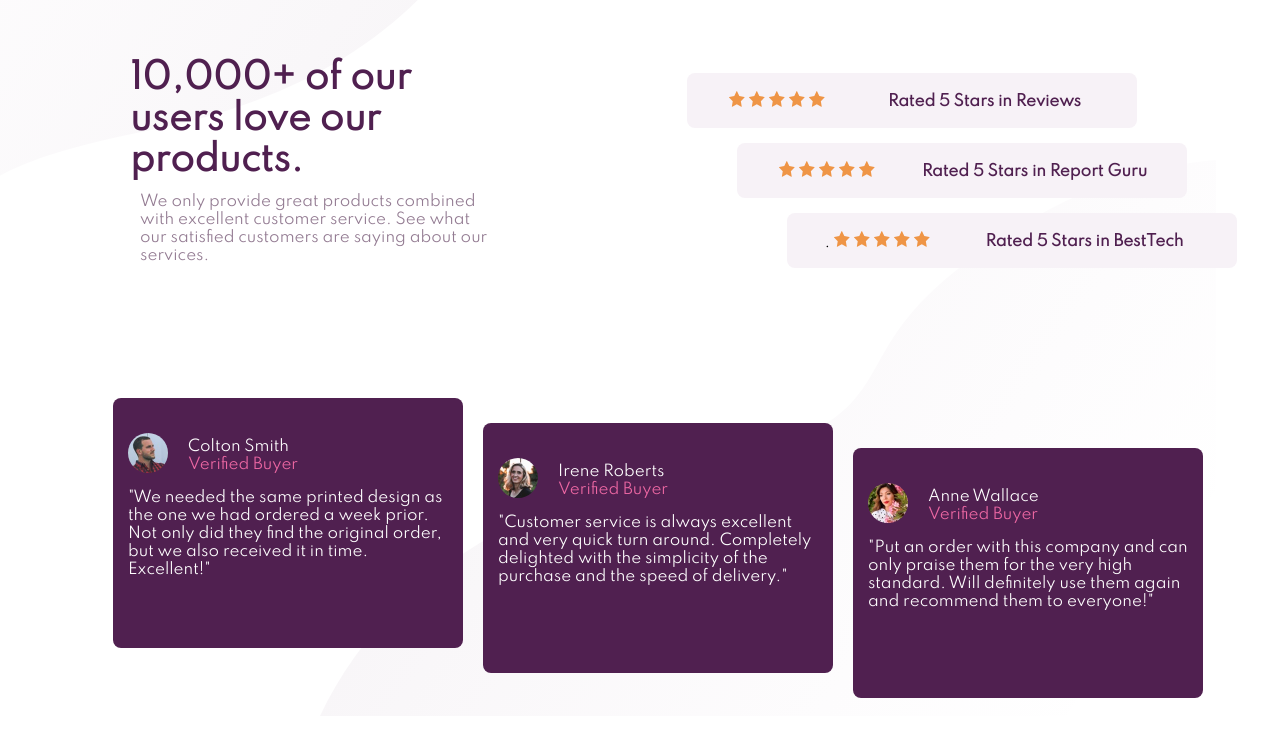
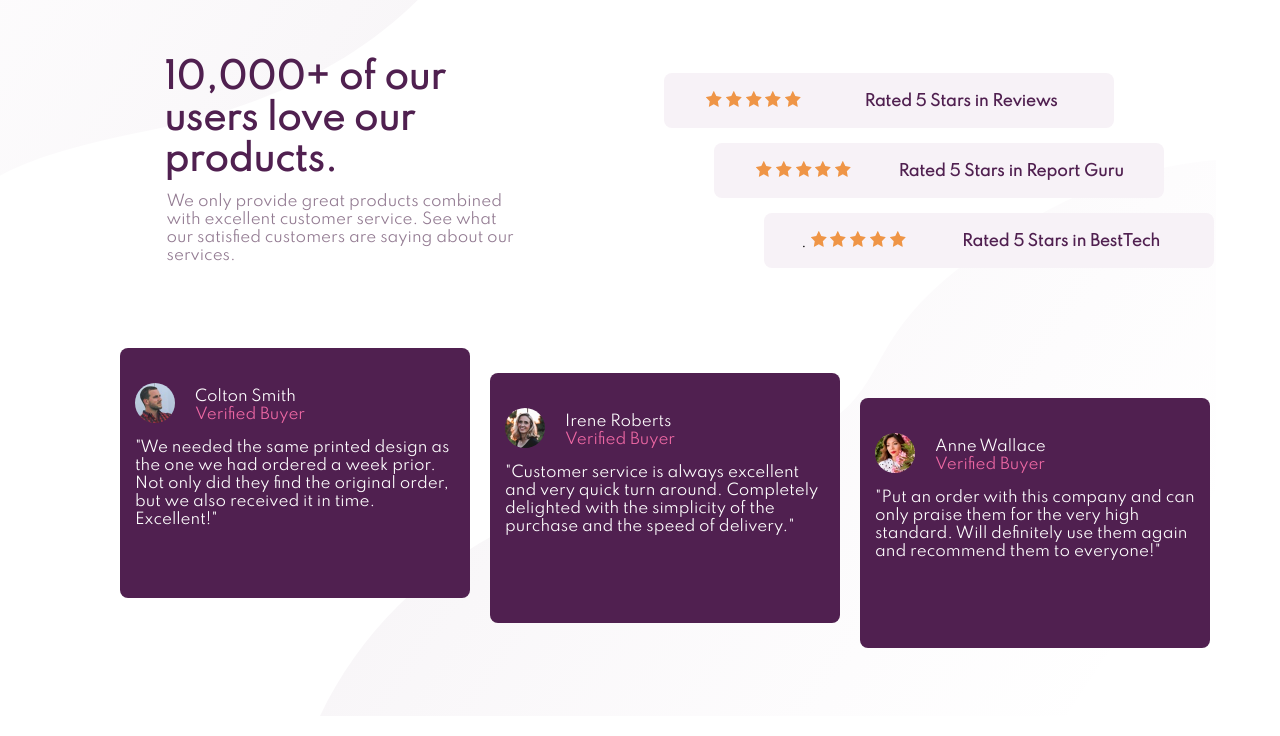
Before and after one commit to Ranzor234/social-proof-section-master--1-, a plain HTML site: page social-proof-section-master/index.html in a window 1280 px wide. Drawn offline with Linux system fonts and the light colour scheme.

Commit message:
fix the grid

```diff
--- a/social-proof-section-master/_comments.scss
+++ b/social-proof-section-master/_comments.scss
@@ -1,11 +1,13 @@
 .comments {
   display: grid;
-  padding: 60px 60px;
+  // padding: 60px 60px;
+  justify-items: center;
   @media screen and (min-width: 900px) {
     grid-template-columns: repeat(3, 350px);
-    grid-template-rows: 280px;
+    grid-template-rows: 400px;
     grid-gap: 20px;
-    padding: 50px 105px;
+    margin-left: 50px;
+    justify-content: center;
   }
   margin-top: 0;
 }
--- a/social-proof-section-master/_header.scss
+++ b/social-proof-section-master/_header.scss
@@ -18,6 +18,7 @@ header {
     font-size: 2.3rem;
     color: $darkmagenta;
     margin-top: 0px;
+    margin-left: 15px;
     text-align: center;
     @media screen and (min-width: 900px) {
       width: 370px;
@@ -42,7 +43,7 @@ header {
     margin-left: 0;
     @media screen and (min-width: 900px) {
       margin-top: 0;
-      margin-left: 100px;
+      // margin-left: 100px;
       grid-column: 2;
       grid-row: 1;
     }
```
Also changed, not shown: social-proof-section-master/style.css, 1 other file.
